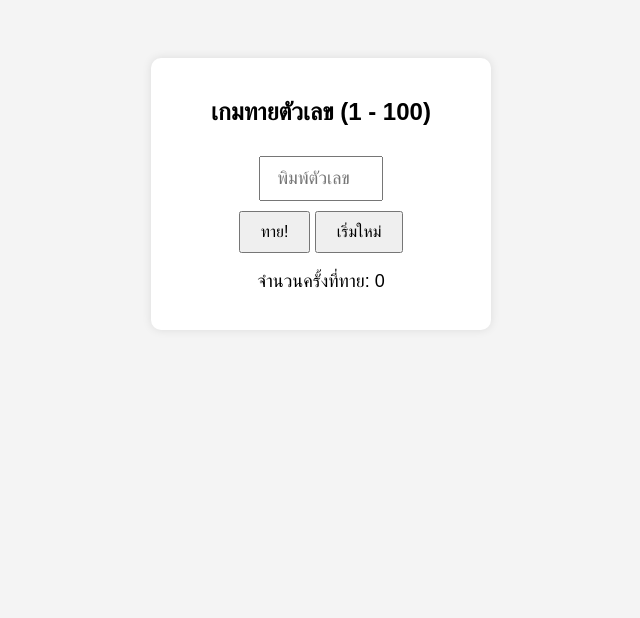
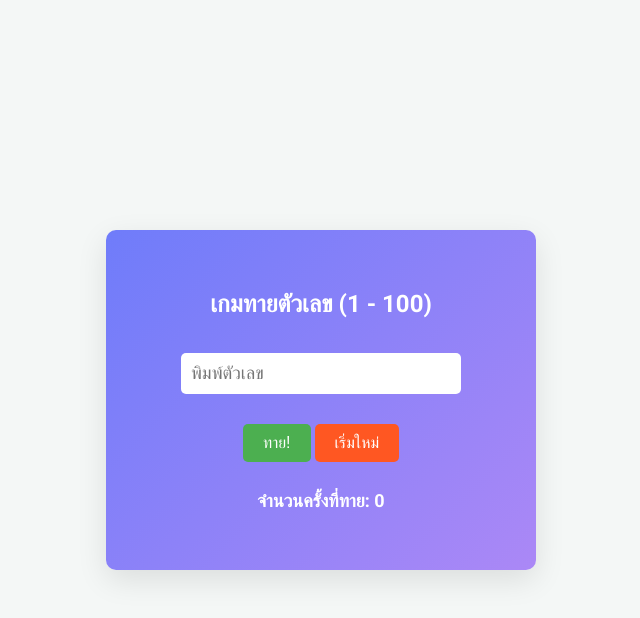
Before and after one commit to T4gu/guess-number-game, a plain HTML site: page index.html in a window 1280 px wide. Shown: the whole page, without its empty margins (319-959 px from the left). Drawn offline with Linux system fonts and the light colour scheme.

Commit message:
Add files via upload

```diff
--- a/index.html
+++ b/index.html
@@ -3,37 +3,87 @@
 <head>
     <meta charset="UTF-8">
     <title>เกมทายตัวเลข</title>
+    <link href="https://fonts.googleapis.com/css2?family=Roboto:wght@400;700&display=swap" rel="stylesheet">
     <style>
         body {
-            font-family: Arial, sans-serif;
-            background: #f4f4f4;
+            font-family: 'Roboto', sans-serif;
+            background: #f4f7f6;
+            margin: 0;
+            padding: 0;
+            display: flex;
+            justify-content: center;
+            align-items: center;
+            height: 100vh;
+        }
+
+        .box {
+            background: linear-gradient(135deg, #6f7cfa, #ab88f6);
+            padding: 40px;
+            border-radius: 10px;
+            box-shadow: 0 10px 30px rgba(0, 0, 0, 0.1);
             text-align: center;
-            padding-top: 50px;
+            width: 350px;
+            color: #fff;
         }
-        .box {
-            background: #fff;
-            width: 300px;
-            margin: auto;
-            padding: 20px;
-            border-radius: 10px;
-            box-shadow: 0 0 10px rgba(0,0,0,0.1);
+
+        h2 {
+            font-size: 24px;
+            margin-bottom: 20px;
+            color: #fff;
         }
-        input {
+
+        input[type="number"] {
             padding: 10px;
             font-size: 18px;
-            width: 100px;
-            text-align: center;
-            margin-top: 10px;
+            width: 80%;
+            margin-top: 15px;
+            border-radius: 5px;
+            border: none;
+            box-sizing: border-box;
+            margin-bottom: 20px;
+            transition: background-color 0.3s ease;
         }
+
+        input[type="number"]:focus {
+            background-color: #f4f7f6;
+            outline: none;
+        }
+
         button {
             padding: 10px 20px;
             font-size: 16px;
             margin-top: 10px;
             cursor: pointer;
+            background: #4caf50;
+            border: none;
+            border-radius: 5px;
+            color: white;
+            transition: background-color 0.3s ease;
+            margin-bottom: 10px;
         }
+
+        button:hover {
+            background: #45a049;
+        }
+
         p {
             font-size: 18px;
             margin-top: 15px;
+        }
+
+        .attempts {
+            font-weight: bold;
+            margin-top: 10px;
+            color: #fff;
+        }
+
+        /* Effect for the "Start New" button */
+        button#start-new {
+            background: #ff5722;
+        }
+
+        button#start-new:hover {
+            background: #e64a19;
         }
     </style>
 </head>
@@ -44,9 +94,9 @@
         <input type="number" id="guess" placeholder="พิมพ์ตัวเลข">
         <br>
         <button onclick="check()">ทาย!</button>
-        <button onclick="resetGame()">เริ่มใหม่</button>
+        <button id="start-new" onclick="resetGame()">เริ่มใหม่</button>
         <p id="result"></p>
-        <p>จำนวนครั้งที่ทาย: <span id="attempts">0</span></p>
+        <p class="attempts">จำนวนครั้งที่ทาย: <span id="attempts">0</span></p>
     </div>
 
     <script>
```
